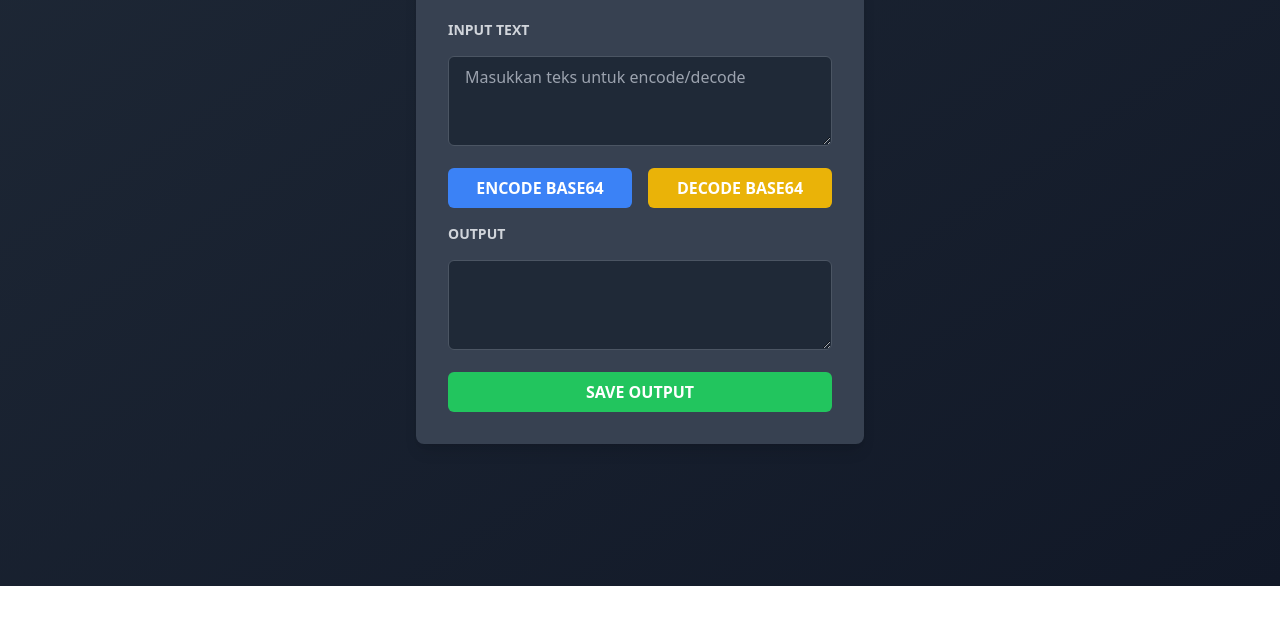
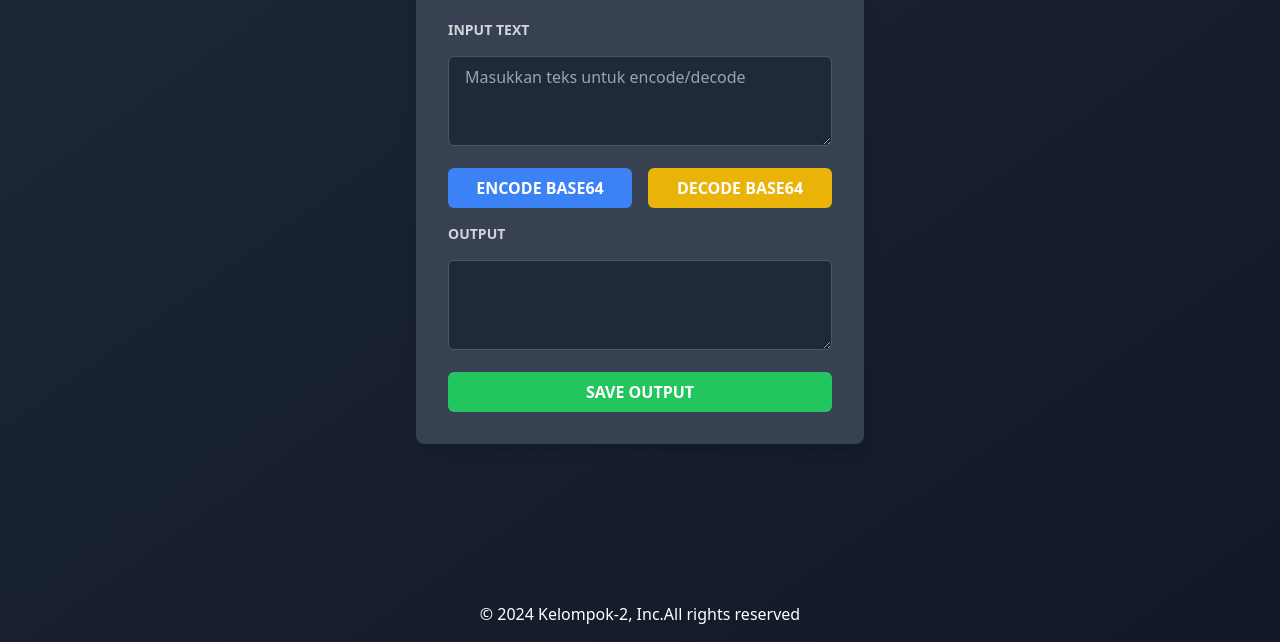
Before and after one commit to Underfiff/new-password-generator, a plain HTML site: page encode-decode.html in a window 1280 px wide. Shown: the part 270-912 px from the top of the page. Before the commit the page ends 856 px from the top, so only its background shows below. Drawn offline with nearby package versions, Linux system fonts and the light colour scheme.

Commit message:
add footer

```diff
--- a/encode-decode.html
+++ b/encode-decode.html
@@ -68,6 +68,10 @@
             </div>
         </div>
     </div>
+    <!-- Footer -->
+     <div class=" text-center p-4">
+        <p>© 2024 Kelompok-2, Inc.All rights reserved</p>
+     </div>
 
     <!-- JavaScript -->
     <script>
```
Also changed, not shown: index.html (+5 -1 lines).
